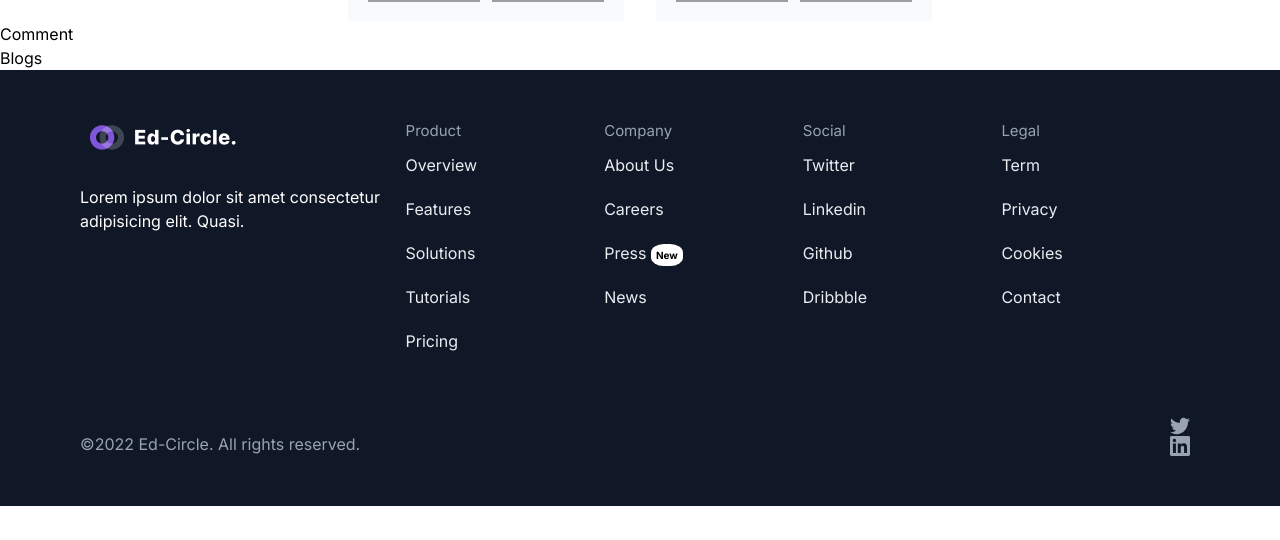
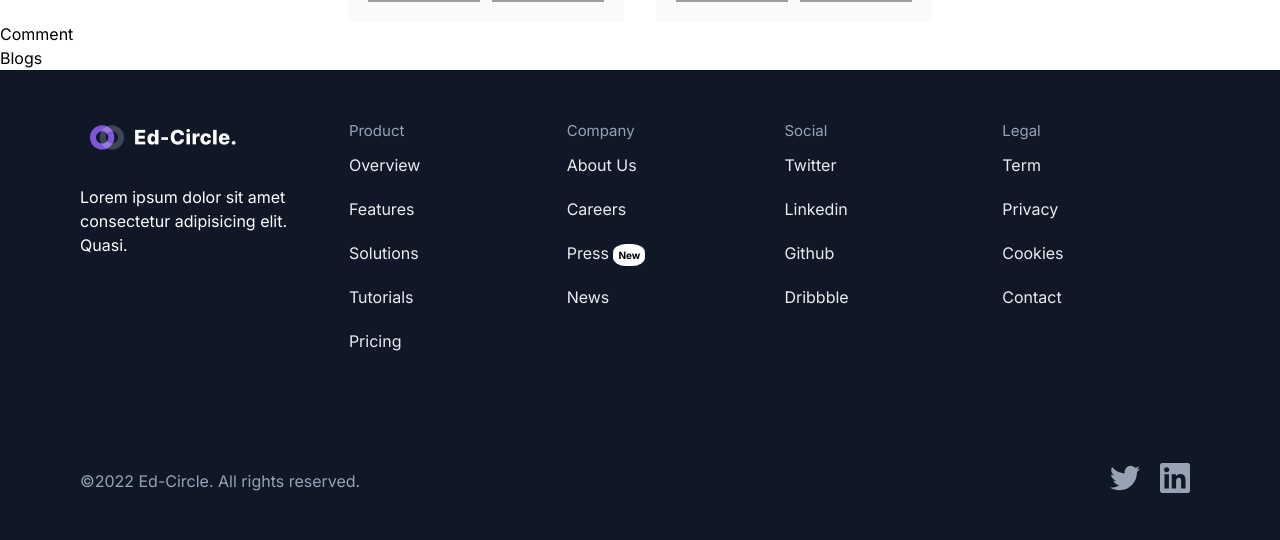
Before and after one commit to 3mrgouda/abo-obaida, a React (Create React App) app: page / in a window 1280 px wide. Shown: the part 1748-2288 px from the top of the page. Before the commit the page ends 2254 px from the top, so only its background shows below. Built offline with nearby package versions, Linux system fonts and the light colour scheme; grey boxes are pictures that could not be loaded.

Commit message:
last footer

```diff
--- a/src/Components/Footer.jsx
+++ b/src/Components/Footer.jsx
@@ -2,10 +2,11 @@ import React from 'react'
 import '../style/footer.css'
 function Footer() {
   return (
-    <div className='container'>
-      <div className='content'>
+    <div className='container1'>
 
-        <div className='logo'>
+
+      <div className='content flex-col lg:flex-row'>
+        <div className='logo lg:mb-0'>
           <img src="/assets/footerlogo.png" alt="" />
           <p>Lorem ipsum dolor sit amet consectetur adipisicing elit. Quasi.</p>
         </div>{/* logo */}
@@ -15,60 +16,56 @@ function Footer() {
           <div className='part'>
             <h1>product</h1>
             <ul>
-              <li><a href="">overview</a></li>
-              <li><a href="">features</a></li>
-              <li><a href="">solutions</a></li>
-              <li><a href="">tutorials</a></li>
-              <li><a href="">pricing</a></li>
+              <li><a href="#">overview</a></li>
+              <li><a href="#">features</a></li>
+              <li><a href="#">solutions</a></li>
+              <li><a href="#">tutorials</a></li>
+              <li><a href="#">pricing</a></li>
             </ul>
           </div>
           <div className='part'>
             <h1>company</h1>
             <ul>
-              <li><a href="">about us</a></li>
-              <li><a href="">careers</a></li>
-              <li><a href="">press</a> <span>new</span></li>
-              <li><a href="">news</a></li>
+              <li><a href="#">about us</a></li>
+              <li><a href="#">careers</a></li>
+              <li><a href="#">press</a> <span>new</span></li>
+              <li><a href="#">news</a></li>
             </ul>
           </div>
           <div className='part'>
             <h1>social</h1>
             <ul>
-              <li><a href="">twitter</a></li>
-              <li><a href="">linkedin</a></li>
-              <li><a href="">github</a></li>
-              <li><a href="">dribbble</a></li>
+              <li><a href="#">twitter</a></li>
+              <li><a href="#">linkedin</a></li>
+              <li><a href="#">github</a></li>
+              <li><a href="#">dribbble</a></li>
             </ul>
           </div>
           <div className='part'>
             <h1>legal</h1>
             <ul>
-              <li><a href="">term</a></li>
-              <li><a href="">privacy</a></li>
-              <li><a href="">cookies</a></li>
-              <li><a href="">contact</a></li>
+              <li><a href="#">term</a></li>
+              <li><a href="#">privacy</a></li>
+              <li><a href="#">cookies</a></li>
+              <li><a href="#">contact</a></li>
             </ul>
           </div>
         </div>{/* links */}
 
       </div>{/* content */}
-
-
       <div className='lastfooter'>
         <div className='text'>
           &copy;2022 Ed-Circle. All rights reserved.
         </div>
         <div className='social'>
-          <svg width="20" height="20" viewBox="0 0 20 20" fill="none" xmlns="http://www.w3.org/2000/svg">
+          <svg width="30" height="30" viewBox="0 0 20 20" fill="none" xmlns="http://www.w3.org/2000/svg">
             <path d="M6.2918 18.125C13.8371 18.125 17.9652 11.8723 17.9652 6.45161C17.9652 6.27583 17.9613 6.09614 17.9535 5.92036C18.7566 5.33961 19.4496 4.62027 20 3.79614C19.2521 4.12889 18.458 4.34621 17.6449 4.44067C18.5011 3.92748 19.1421 3.12129 19.4492 2.17153C18.6438 2.64886 17.763 2.98557 16.8445 3.16724C16.2257 2.5097 15.4075 2.07432 14.5164 1.92844C13.6253 1.78255 12.711 1.93427 11.9148 2.36014C11.1186 2.78601 10.4848 3.46232 10.1115 4.28449C9.73824 5.10666 9.64619 6.02891 9.84961 6.90864C8.21874 6.8268 6.62328 6.40315 5.16665 5.66514C3.71002 4.92714 2.42474 3.89126 1.39414 2.62466C0.870333 3.52776 0.710047 4.59643 0.945859 5.61347C1.18167 6.63051 1.79589 7.5196 2.66367 8.10005C2.01219 8.07937 1.37498 7.90396 0.804688 7.58833V7.63911C0.804104 8.58685 1.13175 9.50555 1.73192 10.239C2.3321 10.9725 3.16777 11.4755 4.09687 11.6625C3.49338 11.8277 2.85998 11.8517 2.2457 11.7329C2.50788 12.5479 3.01798 13.2608 3.70481 13.772C4.39164 14.2832 5.22093 14.5672 6.07695 14.5844C4.62369 15.726 2.82848 16.3452 0.980469 16.3422C0.652739 16.3417 0.325333 16.3216 0 16.2821C1.87738 17.4865 4.06128 18.1262 6.2918 18.125Z" fill="#98A2B3" />
           </svg>
-          <svg width="20" height="20" viewBox="0 0 20 20" fill="none" xmlns="http://www.w3.org/2000/svg">
+          <svg width="30" height="30" viewBox="0 0 20 20" fill="none" xmlns="http://www.w3.org/2000/svg">
             <path d="M18.5195 0H1.47656C0.660156 0 0 0.644531 0 1.44141V18.5547C0 19.3516 0.660156 20 1.47656 20H18.5195C19.3359 20 20 19.3516 20 18.5586V1.44141C20 0.644531 19.3359 0 18.5195 0ZM5.93359 17.043H2.96484V7.49609H5.93359V17.043ZM4.44922 6.19531C3.49609 6.19531 2.72656 5.42578 2.72656 4.47656C2.72656 3.52734 3.49609 2.75781 4.44922 2.75781C5.39844 2.75781 6.16797 3.52734 6.16797 4.47656C6.16797 5.42188 5.39844 6.19531 4.44922 6.19531ZM17.043 17.043H14.0781V12.4023C14.0781 11.2969 14.0586 9.87109 12.5352 9.87109C10.9922 9.87109 10.7578 11.0781 10.7578 12.3242V17.043H7.79688V7.49609H10.6406V8.80078H10.6797C11.0742 8.05078 12.043 7.25781 13.4844 7.25781C16.4883 7.25781 17.043 9.23438 17.043 11.8047V17.043Z" fill="#98A2B3" />
           </svg>
         </div>
       </div>{/* lastfooter */}
-
-
     </div>
   )
 }
--- a/src/style/footer.css
+++ b/src/style/footer.css
@@ -1,83 +1,95 @@
-*{
+* {
     margin: 0;
     padding: 0;
     box-sizing: border-box;
 
 }
 
-.container{
+.container1 {
     display: flex;
     flex-direction: column;
     width: 100%;
-    height: 436px;
+    min-height: 100%;
     background-color: #101828;
     padding: 50px 80px;
 }
 
-.content{
+.content {
     display: flex;
     flex-direction: row;
     justify-content: space-between;
-    height: 316px;
+    width: 100%;
+    height: 100%;
 }
-.links{
+
+.links {
     display: flex;
     flex-direction: row;
+    @apply w-[100%] flex-wrap lg:flex-nowrap
 }
 
-.links .part{
+.links .part {
     width: 25%;
-}
-.logo{
-    width: 320px;
-    margin-right: 20px;
+    /* background-color: white; */
+    @apply w-[50%] md:w-[50%] mx-auto;
+    @apply lg:ml-[20px];
 }
 
-
-.logo img{
-    margin-bottom: 30px;
+.logo {
+    width: 320px;
+    /* margin-right: 20px; */
+    @apply mx-auto
 }
 
-.logo p{
-    color: white;
+.logo img {
+    margin-bottom: 30px;
+    @apply mb-[10px] m-0 lg:mb-[30px] mx-auto lg:mx-0
 }
 
-.links{
-    width: 832px;
+.logo p {
+    color: white;
+    @apply mx-auto text-center lg:text-start mb-[10px]
 }
 
-.part h1{
+ul {
+    @apply sm:mx-auto flex flex-col justify-center items-center;
+    @apply lg:flex lg:flex-col lg:justify-start lg:items-start;
+}
+
+.part h1 {
     font-size: 15px;
     text-transform: capitalize;
     color: #98A2B3;
     margin-bottom: 10px;
+    @apply sm:flex flex-col justify-center items-center;
+
+    @apply lg:flex lg:flex-col lg:justify-start lg:items-start;
 }
 
-.part li{
+.part li {
     list-style: none;
     margin-bottom: 20px;
 }
 
-ul li span{
+ul li span {
     padding: 5px;
     color: black;
     width: 42px;
-    height: 22px;
+    height: 42px;
     background-color: white;
     border-radius: 40%;
     text-transform: capitalize;
-    font-size:10px;
+    font-size: 10px;
     font-weight: bold;
 }
 
-.part li a{
+.part li a {
     text-decoration: none;
     color: #EAECF0;
     text-transform: capitalize;
 }
 
-
-.lastfooter{
+.lastfooter {
     display: flex;
     align-items: flex-end;
     justify-content: space-between;
@@ -86,6 +98,10 @@ ul li span{
     color: #98A2B3;
 }
 
-.lastfooter .social svg{
-margin: 0 10px;
+.lastfooter .social {
+    display: flex;
 }
+
+.lastfooter .social svg {
+    margin: 0 10px;
+}
```
